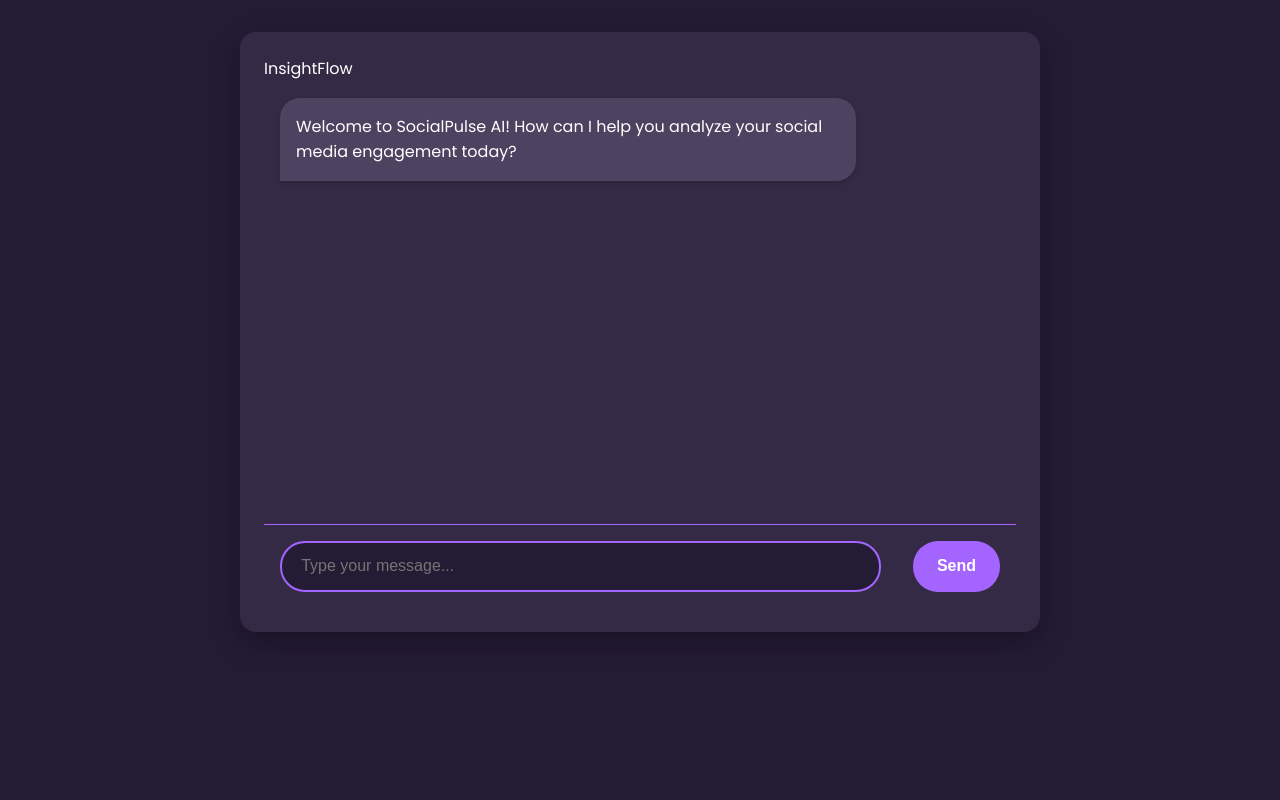
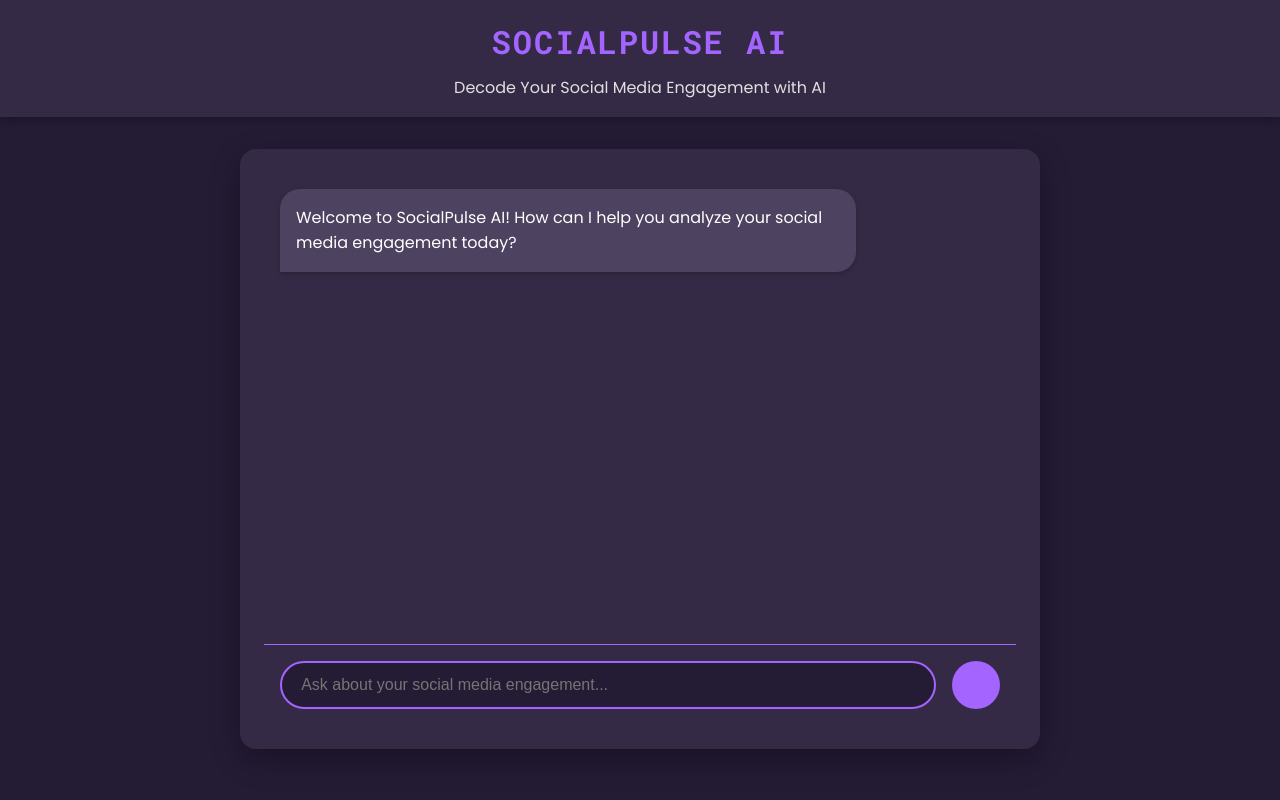
Before and after one commit to tanmay2205/supermind-hackathon, a Flask app: page / in a window 1280 px wide. Run offline with Flask 3, Linux system fonts and the light colour scheme; some libraries are stand-ins or nearby versions.

Commit message:
Update index.html

```diff
--- a/templates/index.html
+++ b/templates/index.html
@@ -3,25 +3,34 @@
 <head>
     <meta charset="UTF-8">
     <meta name="viewport" content="width=device-width, initial-scale=1.0">
-    <title>ChatGPT-like App</title>
+    <title>SocialPulse AI - Social Media Engagement Analyzer</title>
     <link rel="stylesheet" href="../static/style.css">
+    <link href="https://fonts.googleapis.com/css2?family=Poppins:wght@300;400;500;600;700&family=Roboto+Mono:wght@400;700&display=swap" rel="stylesheet">
+    <script src="https://kit.fontawesome.com/your-fontawesome-kit.js" crossorigin="anonymous"></script>
 </head>
 <body>
+    <header>
+        <div class="logo">
 
-    <div id="chat-container">
-        <!-- Chat Header -->
-        <div id="chat-header">InsightFlow</div>
+            <h1>SocialPulse AI</h1>
+        </div>
+        <p class="tagline">Decode Your Social Media Engagement with AI</p>
+    </header>
 
-        <!-- Messages Container -->
+    <main id="chat-container">
         <div id="messages"></div>
 
-        <!-- User Input Section -->
+
+
         <div id="input-container">
-            <input type="text" id="user-input" placeholder="Type your message...">
-            <br> <br>
-            <button id="send-button">Send</button>
+            <input type="text" id="user-input" placeholder="Ask about your social media engagement...">
+            <button id="send-button">
+                <i class="fas fa-paper-plane"></i>
+            </button>
         </div>
-    </div>
+    </main>
+
+
 
     <script src="../static/script.js"></script>
 </body>
```
